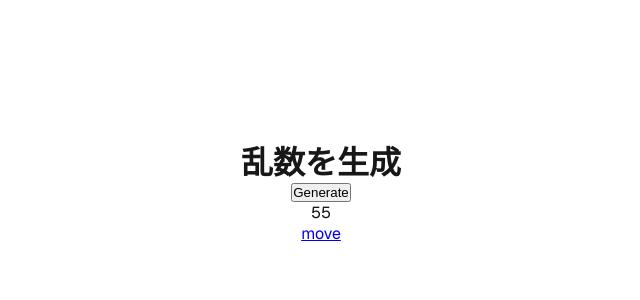
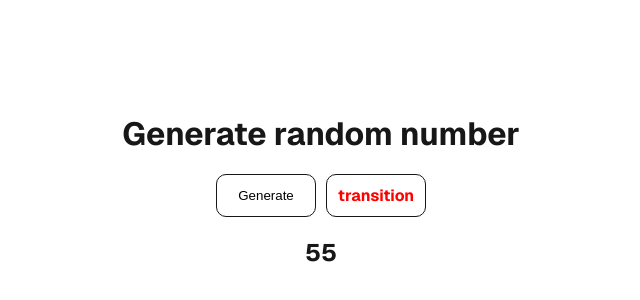
Before and after one commit to mizunoryuki/dynamicrouting, a Next.js app: page / in a window 1280 px wide. Shown: the part 194-494 px from the top of the page, without its empty margins (319-959 px from the left). Built offline with nearby package versions, Linux system fonts and the light colour scheme.

Commit message:
change design

```diff
--- a/src/app/page.module.css
+++ b/src/app/page.module.css
@@ -7,7 +7,48 @@
     flex-direction: column;
     align-items: center;
     justify-content: center;
+    gap: 20px;
     width: 100%;
     height: 100%;
     font-family: var(--font-geist-sans);
 }
+
+.buttons {
+    display: flex;
+    flex-direction: row;
+    gap: 10px;
+    background-color: var(--background);
+}
+
+.buttons button {
+    background-color: var(--background);
+    width: 100px;
+    text-align: center;
+}
+
+.link {
+    text-decoration: none;
+    color: red;
+    background-color: var(--background);
+    width: 100px;
+    text-align: center;
+    font-weight: bold;
+}
+
+.border {
+    border-radius: 10px;
+    border: 1px solid var(--foreground);
+    padding: 10px;
+}
+
+.border:hover {
+    background-color: var(--foreground);
+    color: var(--background);
+    border: 1px solid var(--foreground);
+    transition: 0.5s;
+}
+
+.number {
+    font-size: 1.5rem;
+    font-weight: bold;
+}
--- a/src/app/page.tsx
+++ b/src/app/page.tsx
@@ -17,12 +17,22 @@ export default function Home() {
 
     return (
         <div className={styles.page}>
-            <h1>乱数を生成</h1>
-            <button onClick={handleGenerateRandomNumber}>Generate</button>
-            <p>{random}</p>
-            <Link href={`/${random}`}>
-                <p>move</p>
-            </Link>
+            <h1>Generate random number</h1>
+            <div className={styles.buttons}>
+                <button
+                    onClick={handleGenerateRandomNumber}
+                    className={styles.border}
+                >
+                    Generate
+                </button>
+                <Link
+                    href={`/${random}`}
+                    className={`${styles.link} ${styles.border}`}
+                >
+                    <p>transition</p>
+                </Link>
+            </div>
+            <p className={styles.number}>{random}</p>
         </div>
     );
 }
```
